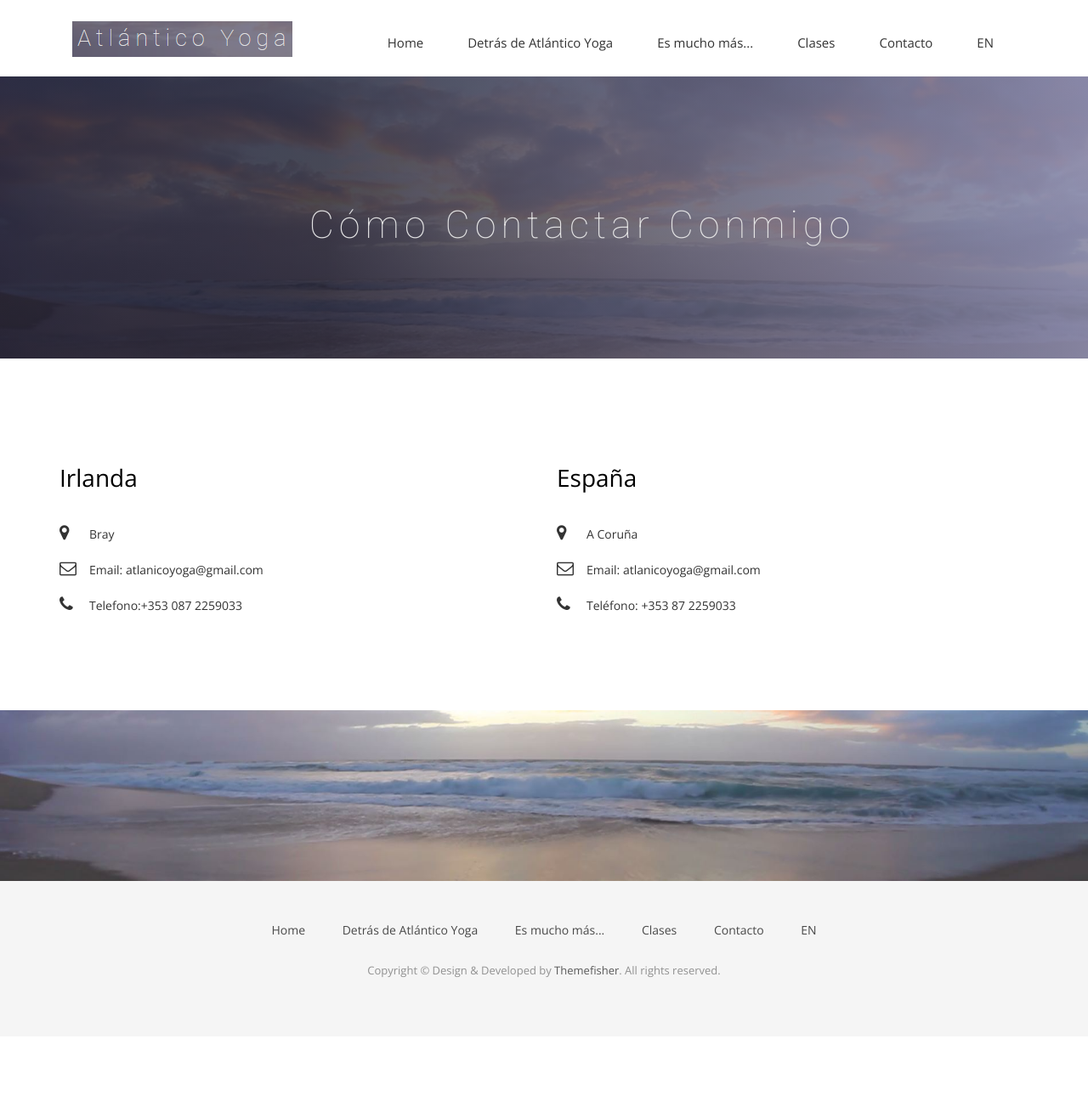
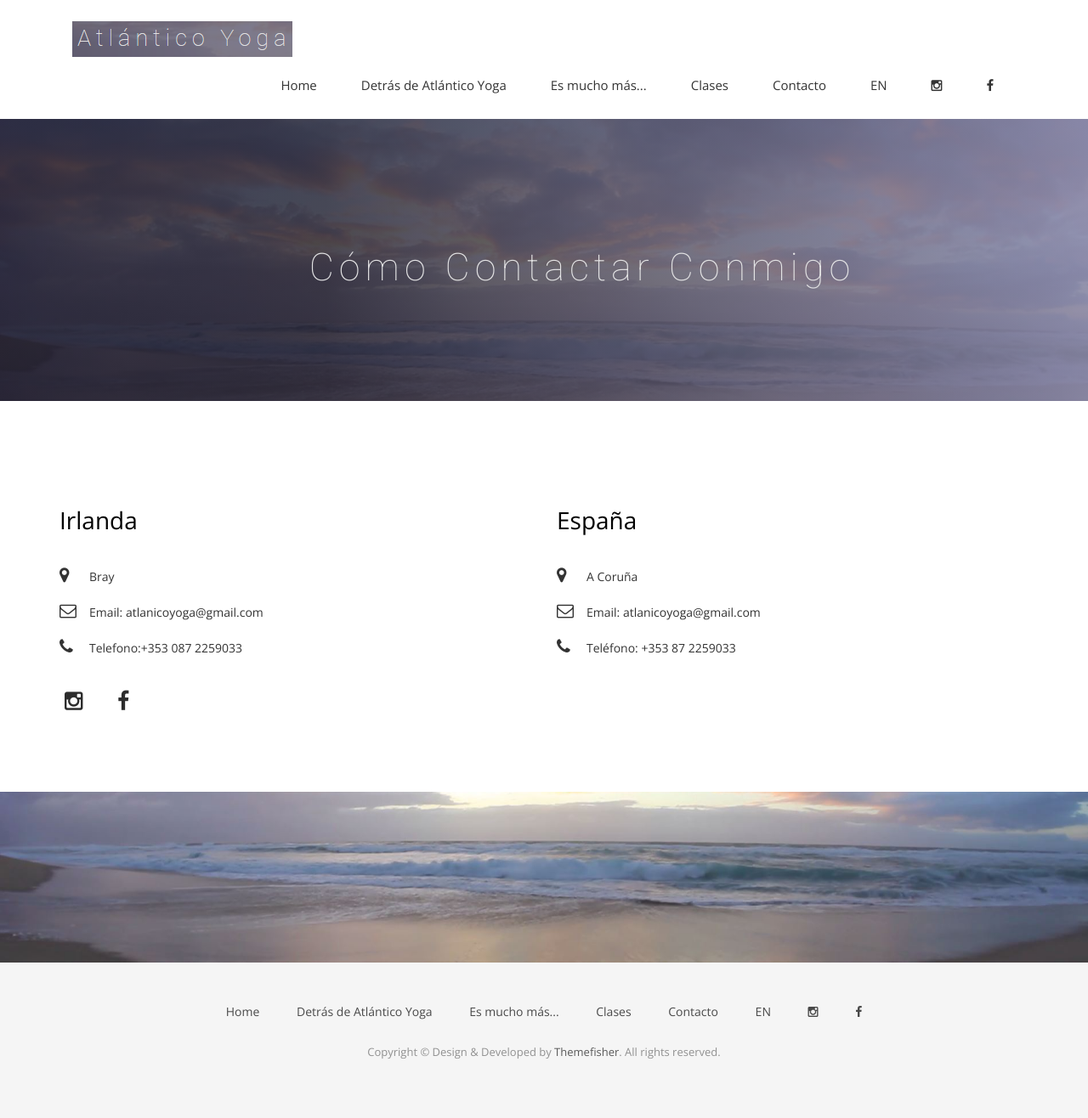
Before and after one commit to mpbarral/atlanticoyoga, a Jekyll site: the page built from contact.html, in a window 1280 px wide. Shown: the whole page at 85% size. Built offline with Jekyll 4.4.1, drawn with Linux system fonts in a browser that asks for light colours; nearby versions of some CDN libraries; some web fonts are replaced; before the commit the page ends 1220 px from its top, so only the background shows below that.

Commit message:
adding links to social media

```diff
--- a/_includes/footer.html
+++ b/_includes/footer.html
@@ -12,6 +12,12 @@
             <li><a href="{{ site.baseurl }}/contact">Contacto</a></li>
             <!--  <li><a href="{{ site.baseurl }}/blog">Blog</a></li>-->
             <li><a href="{{ site.url }}/">EN</a></li>
+            <li>
+              <a href="https://www.instagram.com/atlanticoyoga/?hl=en"> <i class="fa fa-instagram"></i></a>
+            </li>
+            <li>
+              <a href="https://www.facebook.com/atlantico.yoga"><i class="fa fa-facebook"></i></a>
+            </li>
           </ul>
         </div>
         <p>Copyright &copy; Design &amp; Developed by <a href="http://www.themefisher.com">Themefisher</a>. All rights reserved.</p>
--- a/_includes/header.html
+++ b/_includes/header.html
@@ -28,7 +28,15 @@
                 <li><a href="{{ site.baseurl }}/contact">Contacto</a></li>
                 <!--  <li><a href="{{ site.baseurl }}/blog">Blog</a></li>-->
                 <li><a href="{{ site.url }}/">EN</a></li>
+                <li>
+                  <a href="https://www.instagram.com/atlanticoyoga/?hl=en"> <i class="fa fa-instagram"></i></a>
+                </li>
+                <li>
+                  <a href="https://www.facebook.com/atlantico.yoga"><i class="fa fa-facebook"></i></a>
+                </li>
               </ul>
+
+
             </div><!-- /.navbar-collapse -->
           </div><!-- /.container-fluid -->
         </nav>
--- a/contact.html
+++ b/contact.html
@@ -62,10 +62,14 @@
             </li>
           </ul>
 
-        <!--  <ul class="social-icons">
-              <a href="http://www.themefisher.com"><i class="fa fa-facebook"></i></a>
+          <ul class="social-icons">
+            <li>
+              <a href="https://www.instagram.com/atlanticoyoga/?hl=en"> <i class="fa fa-instagram"></i></a>
             </li>
-          </ul>-->
+            <li>
+              <a href="https://www.facebook.com/atlantico.yoga"><i class="fa fa-facebook"></i></a>
+            </li>
+          </ul>
         </div>
       </div>
 <div class="col-md-6 col-sm-12">
```
